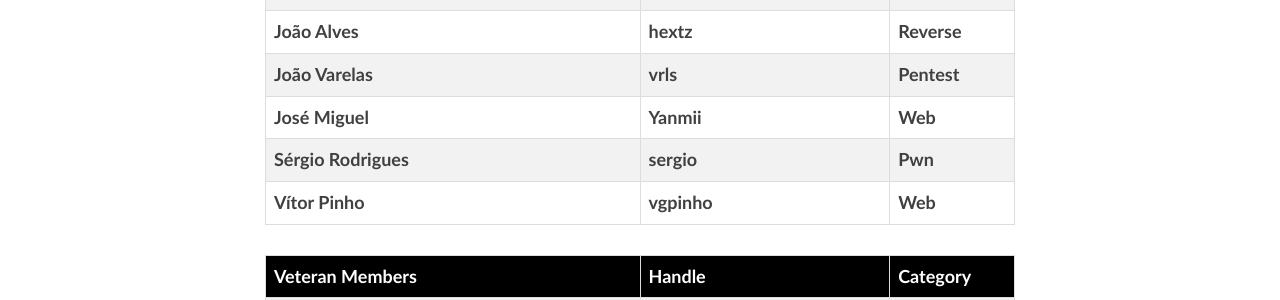
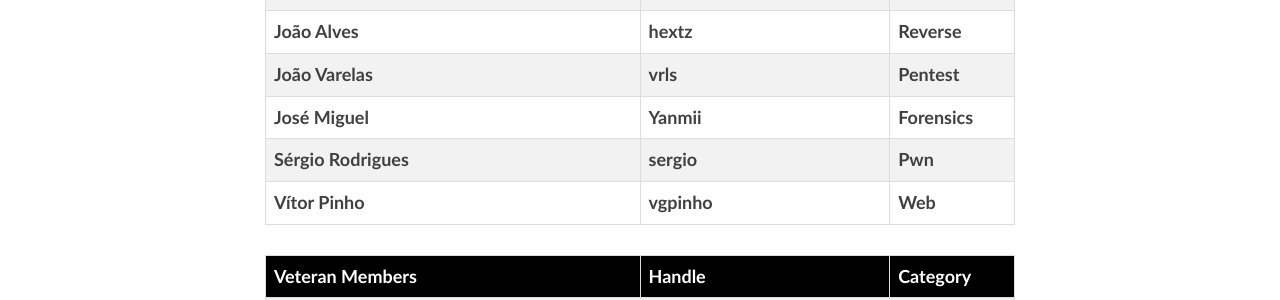
Before and after one commit to joselimas/xstf.github.io, a Jekyll site: the page built from members.html, in a window 1280 px wide and 1256 px high. Shown: the part 525-825 px from the top of the window. Built offline with Jekyll 4.4.1, drawn with Linux system fonts in a browser that asks for light colours; nearby versions of some CDN libraries.

Commit message:
members: changing yanmii category

```diff
--- a/members.html
+++ b/members.html
@@ -79,7 +79,7 @@ subtitle:
   </tr><tr>
     <td class="col-sm-6"><b>José Miguel</b></td>
     <td class="col-sm-4"><b>Yanmii</b></td>
-    <td class="col-sm-2"><b>Web</b></td>
+    <td class="col-sm-2"><b>Forensics</b></td>
   </tr>
   <tr>
     <td class="col-sm-6"><b>Sérgio Rodrigues</b></td>
```
